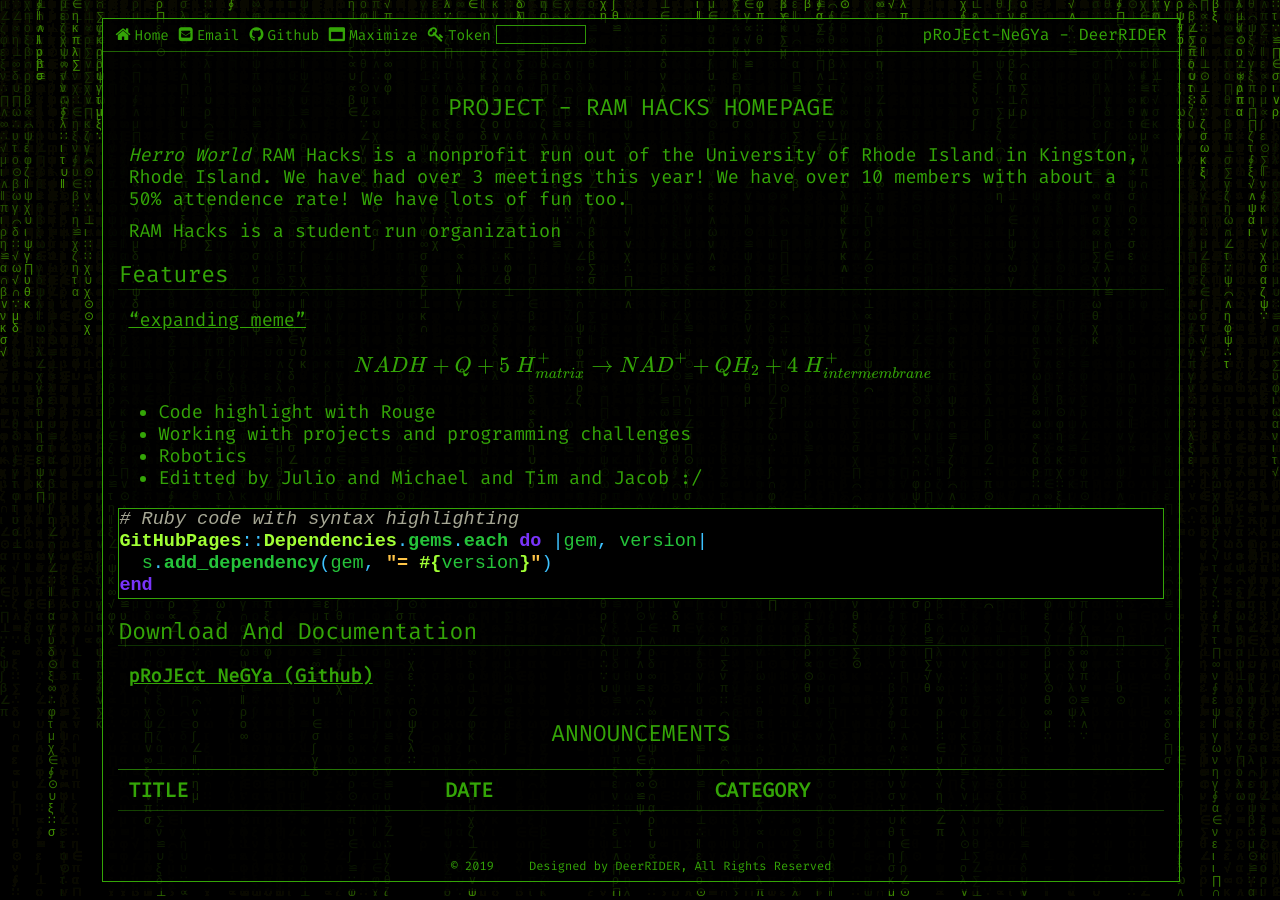
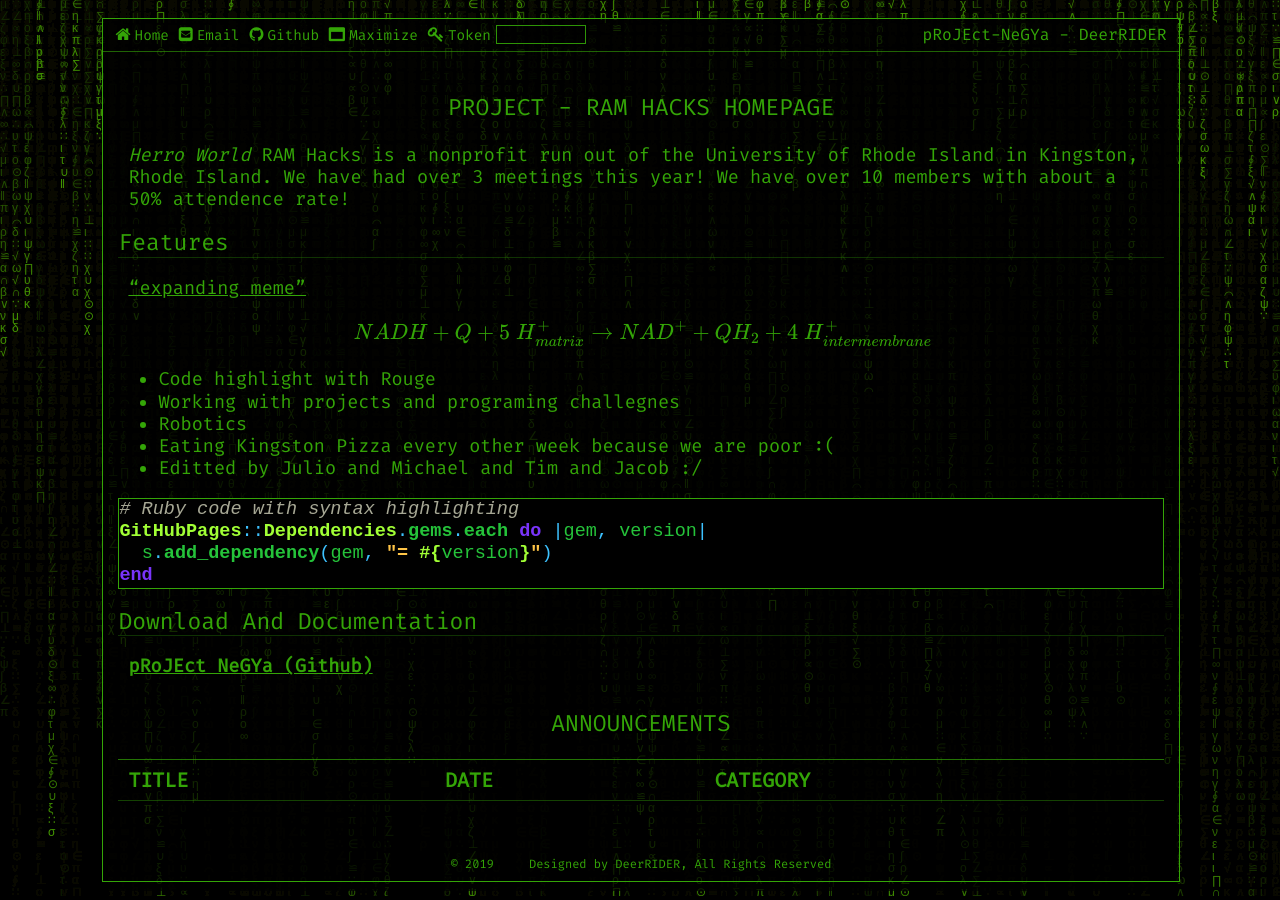
Before and after one commit to ramhacks/ramhacks.github.io, a Jekyll site: the page built from pages/index.md, in a window 1280 px wide. Built offline with Jekyll 4.4.1, drawn with Linux system fonts in a browser that asks for light colours; formulas are drawn with MathJax 3.

Commit message:
Update index.md

````diff
--- a/pages/index.md
+++ b/pages/index.md
@@ -12,9 +12,7 @@ permalink: /
 ---
 # PROJECT - RAM HACKS HOMEPAGE
 *Herro World*
-RAM Hacks is a nonprofit run out of the University of Rhode Island in Kingston, Rhode Island. We have had over 3 meetings this year! We have over 10 members with about a 50% attendence rate! We have lots of fun too.
-
-RAM Hacks is a student run organization
+RAM Hacks is a nonprofit run out of the University of Rhode Island in Kingston, Rhode Island. We have had over 3 meetings this year! We have over 10 members with about a 50% attendence rate!
 ##  Features
 
 <a href = "https://drive.google.com/file/d/1tmve0uCf0T2ayfg01IcHxJUOEBNJpo_b/view?usp=sharing)"> "expanding meme" </a>
@@ -25,8 +23,9 @@ NADH+Q+5\;H_{matrix}^{+}\rightarrow NAD^{+}+QH_{2}+4\;H_{intermembrane}^{+}\!
 $$
 
 * Code highlight with Rouge
-* Working with projects and programming challenges
+* Working with projects and programing challegnes
 * Robotics
+* Eating Kingston Pizza every other week because we are poor :(
 * Editted by Julio and Michael and Tim and Jacob  :/
 
 ```ruby
````
